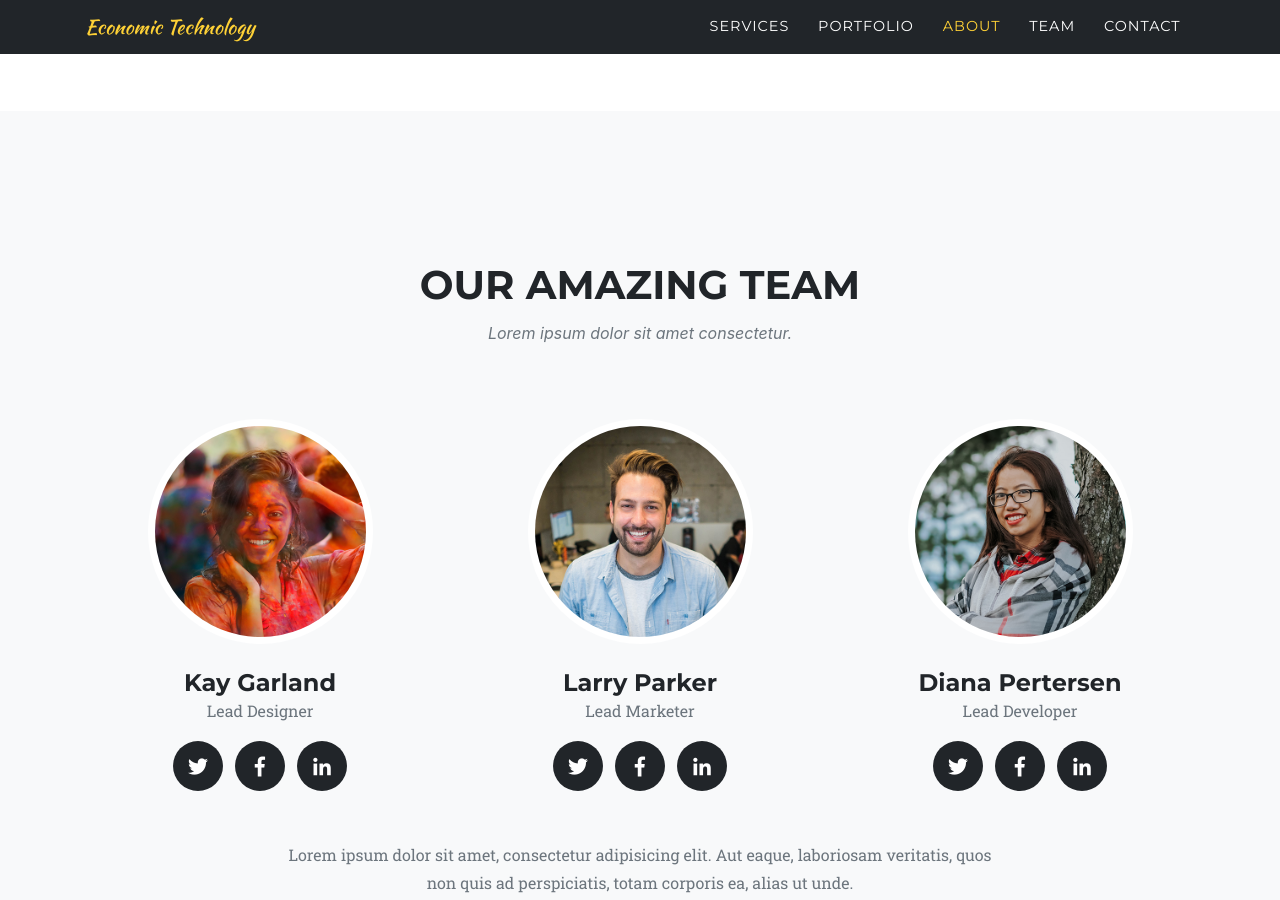
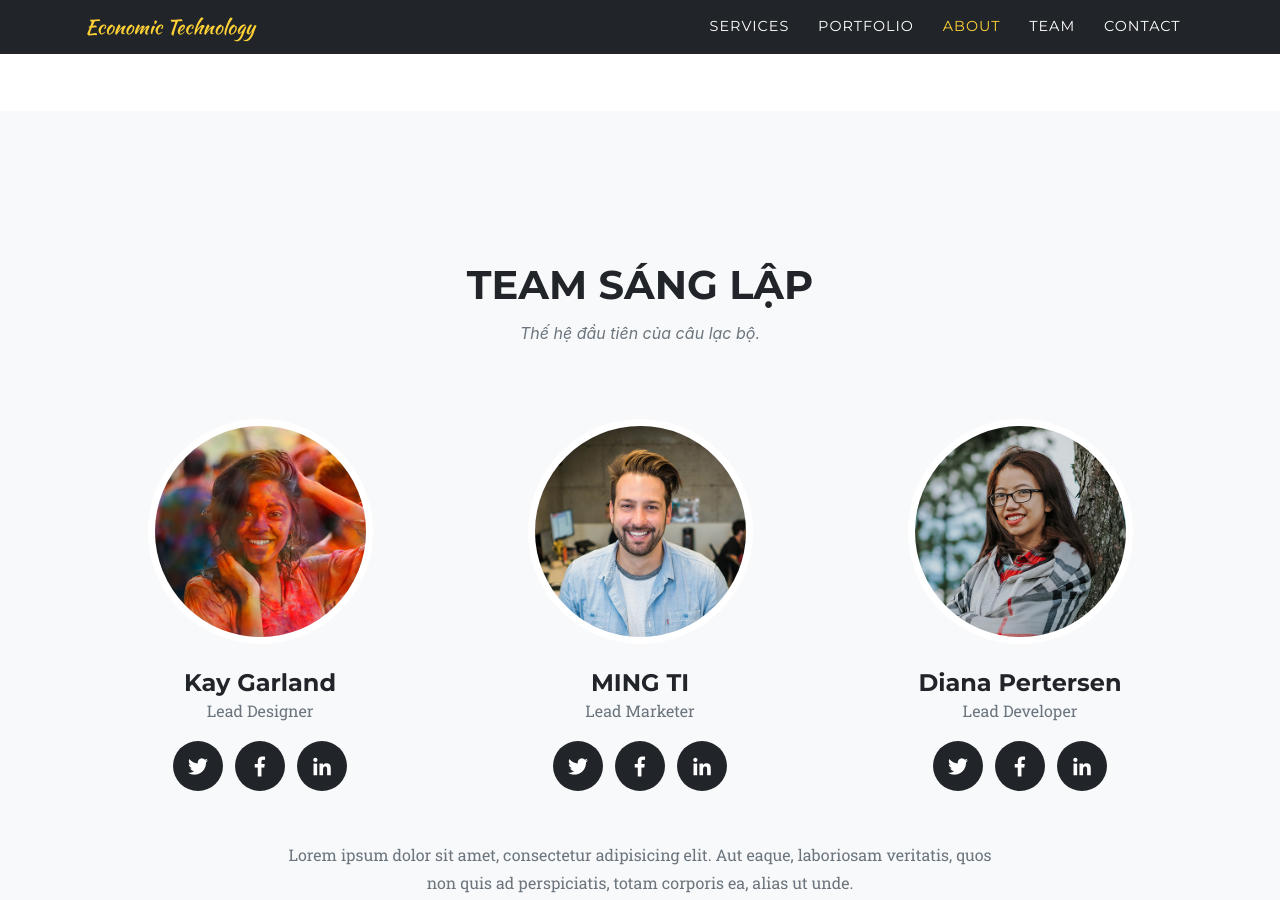
Before and after one commit to MinhTriMai/etgroup.ueh, a Jekyll site: the page index.html, which Jekyll copies as it is, in a window 1280 px wide and 900 px high, scrolled down 4765 px. Built offline with Jekyll 4.4.1, drawn with Linux system fonts in a browser that asks for light colours; some web fonts are replaced; some of the changed text lies outside the part shown.

Commit message:
update 3
bổ sung thông tin

```diff
--- a/index.html
+++ b/index.html
@@ -210,7 +210,7 @@
         <div class="row">
           <div class="col-lg-12 text-center">
             <h2 class="section-heading text-uppercase">About</h2>
-            <h3 class="section-subheading text-muted">TEAM SANG LAP.</h3>
+            <h3 class="section-subheading text-muted">Những cột mốc quan trọng của câu lạc bộ ET Group</h3>
           </div>
         </div>
         <div class="row">
@@ -290,8 +290,8 @@
       <div class="container">
         <div class="row">
           <div class="col-lg-12 text-center">
-            <h2 class="section-heading text-uppercase">Our Amazing Team</h2>
-            <h3 class="section-subheading text-muted">Lorem ipsum dolor sit amet consectetur.</h3>
+            <h2 class="section-heading text-uppercase">TEAM SÁNG LẬP</h2>
+            <h3 class="section-subheading text-muted">Thế hệ đầu tiên của câu lạc bộ.</h3>
           </div>
         </div>
         <div class="row">
@@ -322,7 +322,7 @@
           <div class="col-sm-4">
             <div class="team-member">
               <img class="mx-auto rounded-circle" src="img/team/2.jpg" alt="">
-              <h4>Larry Parker</h4>
+              <h4>MING TI</h4>
               <p class="text-muted">Lead Marketer</p>
               <ul class="list-inline social-buttons">
                 <li class="list-inline-item">
```
